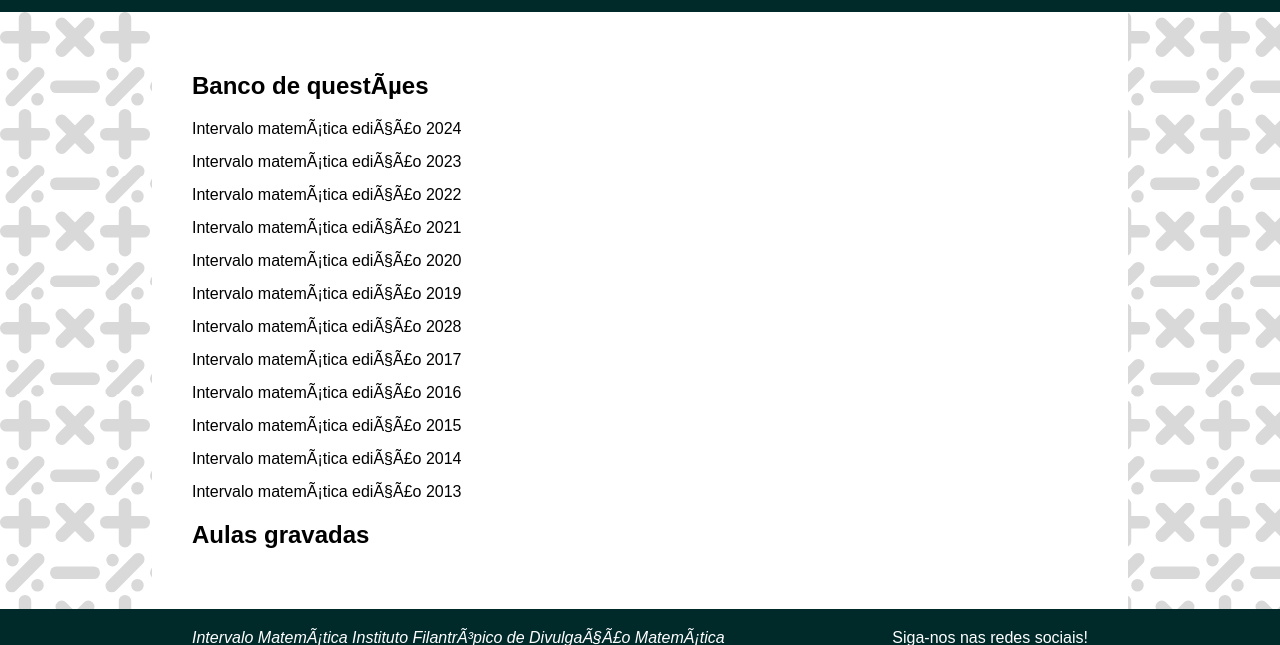
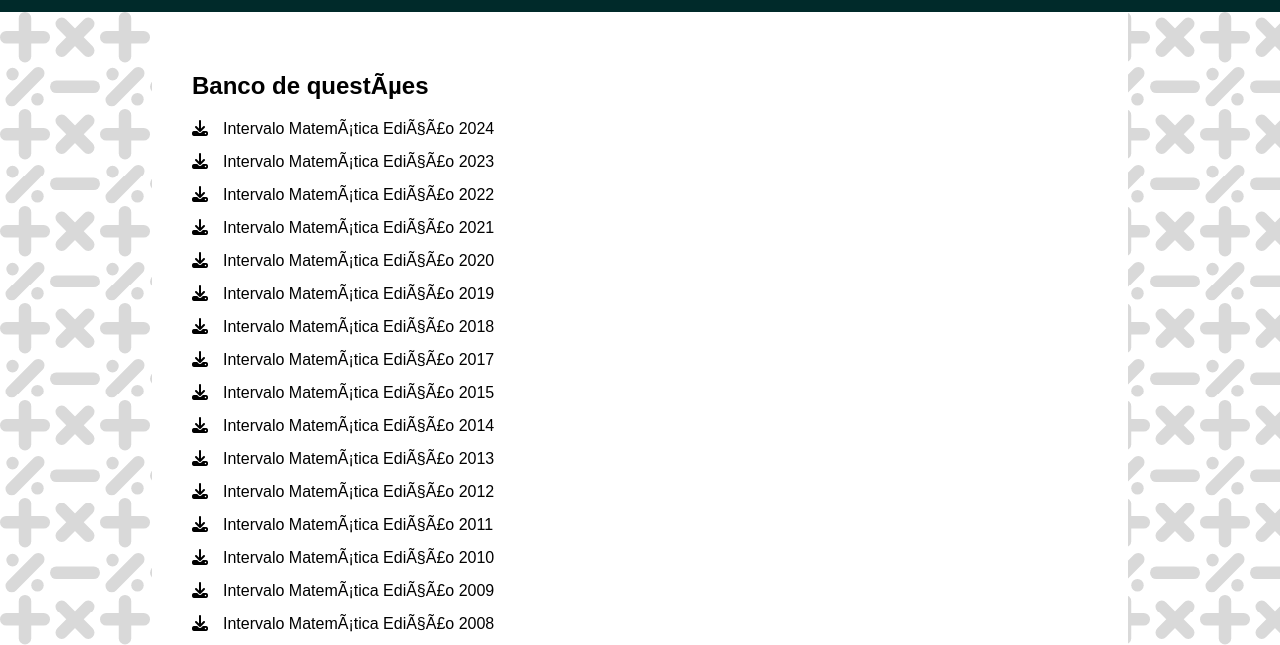
Before and after one commit to girdani/website, a plain HTML site: page autoria web/Atividade 19-06-2025 Background img/material.html in a window 1280 px wide. Shown: the part 120-765 px from the top of the page. Drawn offline with Linux system fonts and the light colour scheme.

Commit message:
alteração background img

```diff
--- a/autoria web/Atividade 19-06-2025 Background img/main.css
+++ b/autoria web/Atividade 19-06-2025 Background img/main.css
@@ -79,6 +79,7 @@ main h2{
 /* CSS Table */
 table {
   width: 100%;
+  margin-bottom: 20px;
   text-align: center;
   border-collapse: collapse;
 }
@@ -96,15 +97,16 @@ table td {
 table tr:nth-child(odd){
   background-color: #81c6b8;
 }
-
-
-
 /* CSS Main material didático */
 .banco_de_questoes{
   display: flex;
   flex-direction: column;
   gap: 15px;
 }
+main .fa-download{
+  margin-right:15px;
+}
+
 
 
 /* CSS Footer */
--- a/autoria web/Atividade 19-06-2025 Background img/material.html
+++ b/autoria web/Atividade 19-06-2025 Background img/material.html
@@ -26,7 +26,6 @@
                 <nav class="menu">
                     <ul>
                         <li class="current"><a href="material.html">Material Didático</a></li>
-                        <li><a href="forum.html">Fórum</a></li>
                         <li><a href="calendario.html">Calendário Olímpico</a></li>
                     </ul>
                 </nav>
@@ -35,28 +34,28 @@
 
         <main>
             <div class="container">
-                <section">
+                <section>
                     <h2>Banco de questões</h2>
                     <ul class="banco_de_questoes">
-                        <li><a href="#">Intervalo matemática edição 2024</a></li>
-                        <li><a href="#">Intervalo matemática edição 2023</a></li>
-                        <li><a href="#">Intervalo matemática edição 2022</a></li>
-                        <li><a href="#">Intervalo matemática edição 2021</a></li>
-                        <li><a href="#">Intervalo matemática edição 2020</a></li>
-                        <li><a href="#">Intervalo matemática edição 2019</a></li>
-                        <li><a href="#">Intervalo matemática edição 2028</a></li>
-                        <li><a href="#">Intervalo matemática edição 2017</a></li>
-                        <li><a href="#">Intervalo matemática edição 2016</a></li>
-                        <li><a href="#">Intervalo matemática edição 2015</a></li>
-                        <li><a href="#">Intervalo matemática edição 2014</a></li>
-                        <li><a href="#">Intervalo matemática edição 2013</a></li>
+                        <li><a href="#"><i class="fa-solid fa-download"></i>Intervalo Matemática Edição 2024</a></li>
+                        <li><a href="#"><i class="fa-solid fa-download"></i>Intervalo Matemática Edição 2023</a></li>
+                        <li><a href="#"><i class="fa-solid fa-download"></i>Intervalo Matemática Edição 2022</a></li>
+                        <li><a href="#"><i class="fa-solid fa-download"></i>Intervalo Matemática Edição 2021</a></li>
+                        <li><a href="#"><i class="fa-solid fa-download"></i>Intervalo Matemática Edição 2020</a></li>
+                        <li><a href="#"><i class="fa-solid fa-download"></i>Intervalo Matemática Edição 2019</a></li>
+                        <li><a href="#"><i class="fa-solid fa-download"></i>Intervalo Matemática Edição 2018</a></li>
+                        <li><a href="#"><i class="fa-solid fa-download"></i>Intervalo Matemática Edição 2017</a></li>
+                        <li><a href="#"><i class="fa-solid fa-download"></i>Intervalo Matemática Edição 2015</a></li>
+                        <li><a href="#"><i class="fa-solid fa-download"></i>Intervalo Matemática Edição 2014</a></li>
+                        <li><a href="#"><i class="fa-solid fa-download"></i>Intervalo Matemática Edição 2013</a></li>
+                        <li><a href="#"><i class="fa-solid fa-download"></i>Intervalo Matemática Edição 2012</a></li>
+                        <li><a href="#"><i class="fa-solid fa-download"></i>Intervalo Matemática Edição 2011</a></li>
+                        <li><a href="#"><i class="fa-solid fa-download"></i>Intervalo Matemática Edição 2010</a></li>
+                        <li><a href="#"><i class="fa-solid fa-download"></i>Intervalo Matemática Edição 2009</a></li>
+                        <li><a href="#"><i class="fa-solid fa-download"></i>Intervalo Matemática Edição 2008</a></li>
+                        <li><a href="#"><i class="fa-solid fa-download"></i>Intervalo Matemática Edição 2007</a></li>
+                        <li><a href="#"><i class="fa-solid fa-download"></i>Intervalo Matemática Edição 2006</a></li>
                     </ul>
-                </section>
-
-                <section>
-                    <h2>Aulas gravadas</h2>
-
-                    <div></div>
                 </section>
             </div>
         </main>
```
Also changed, not shown: autoria web/Atividade 19-06-2025 Background img/calendario.html (+1 -2 lines), autoria web/Atividade 19-06-2025 Background img/forum.html (deleted, +0 -66 lines), autoria web/Atividade 19-06-2025 Background img/index.html (+1 -4 lines).
